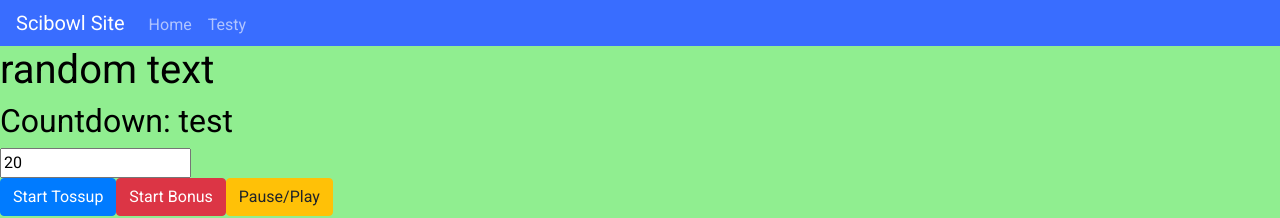
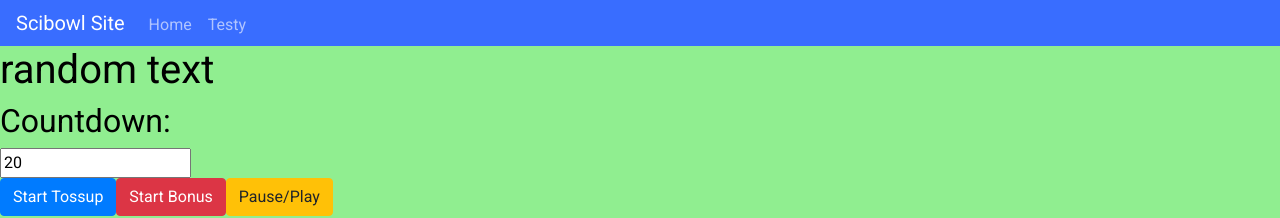
Before and after one commit to hahnlheem/scibowl-site, a React app: page /testy in a window 1280 px wide. Shown: the top 218 px of the page. Built offline with nearby package versions, Linux system fonts and the light colour scheme; no server answers; the HTML template or start-up script is replaced by a standard one.

Commit message:
remove extra stuff

```diff
--- a/client/src/components/modules/Clock.js
+++ b/client/src/components/modules/Clock.js
@@ -78,17 +78,11 @@ class Clock extends Component {
       });
     };
 
-    resetTimer = (e) => {
-      this.setState({
-        asdf
-      })
-    }
-
     render() {
       return (
         <div className="full-page">
           <h1>random text</h1>
-          <h2>Countdown: { this.state.isPaused ? "test" : 20 }</h2>
+          <h2>Countdown:</h2>
           <div>
             <input type="text" onChange={ this.setSeconds } value={ this.state.timeLeft } />
           </div>
```
